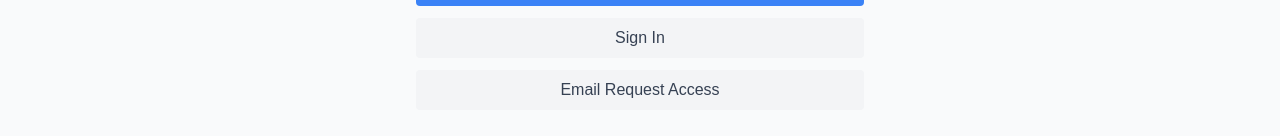
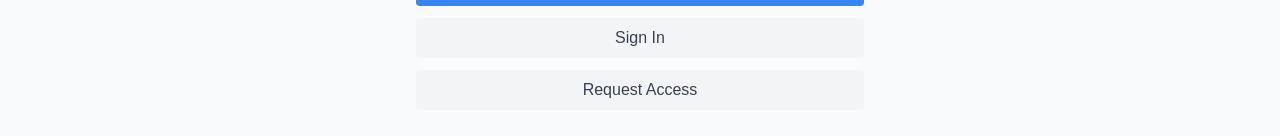
Before and after one commit to chaimzushe/kingston-anash, a Next.js app: page /auth/unauthorized in a window 1280 px wide. Shown: the part 524-660 px from the top of the page. Built offline with nearby package versions, Linux system fonts and the light colour scheme; no server answers.

Commit message:
fix text

```diff
--- a/app/auth/unauthorized/page.tsx
+++ b/app/auth/unauthorized/page.tsx
@@ -77,7 +77,7 @@ export default function UnauthorizedPage() {
                 href="mailto:chaimzushe@gmail.com?subject=Kingston%20Anash%20Access%20Request&body=Hello,%0A%0AI%20would%20like%20to%20request%20access%20to%20the%20Kingston%20Anash%20community%20website.%0A%0AName:%20%0AEmail:%20%0APhone:%20%0A%0AThank%20you."
                 className="block w-full py-2 px-4 bg-gray-100 text-gray-700 dark:bg-gray-700 dark:text-gray-200 text-center font-medium rounded hover:bg-gray-200 dark:hover:bg-gray-600 transition-colors"
               >
-                Email Request Access
+                Request Access
               </a>
             </div>
           </div>
```
